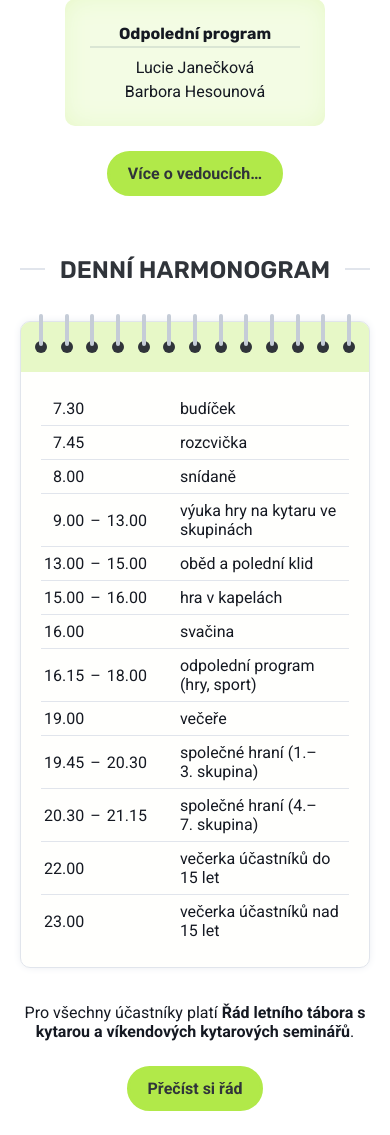
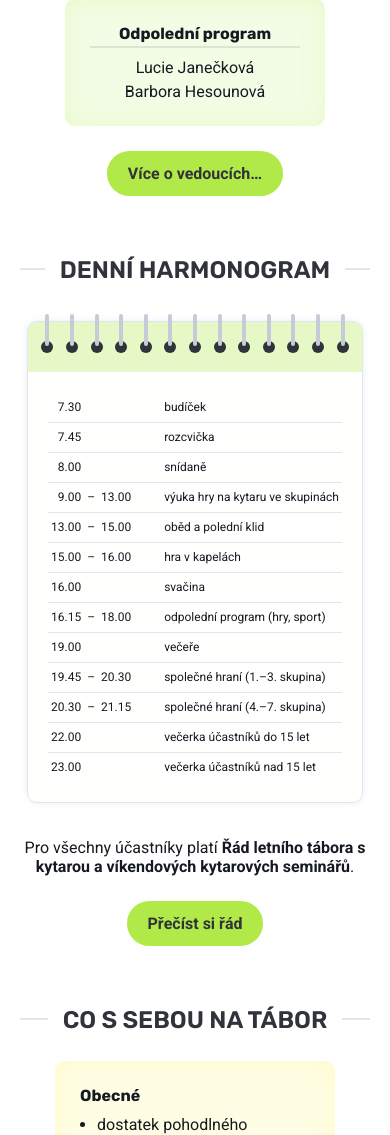
Before and after one commit to KlaraHemplova/summer-camp-with-guitar, a PHP site: page / in a window 390 px wide. Shown: the part 3455-4590 px from the top of the page. Run offline with PHP 8.4, Linux system fonts and the light colour scheme.

Commit message:
Changed font size in daily-schedule table for mobile screen

```diff
--- a/css/responsibility.css
+++ b/css/responsibility.css
@@ -380,9 +380,17 @@
     .daily-schedule {
         margin: 20px;
     }
+    .daily-schedule table th {
+        font-size: 14px;
+    }
+    .daily-schedule table tr {
+        border-bottom: 0.75px solid var(--gray0);
+        height: 30px;
+    }
     .daily-schedule table td {
         padding-top: 7px;
         padding-bottom: 7px;
+        font-size: 12px;
     }
 
 
```
